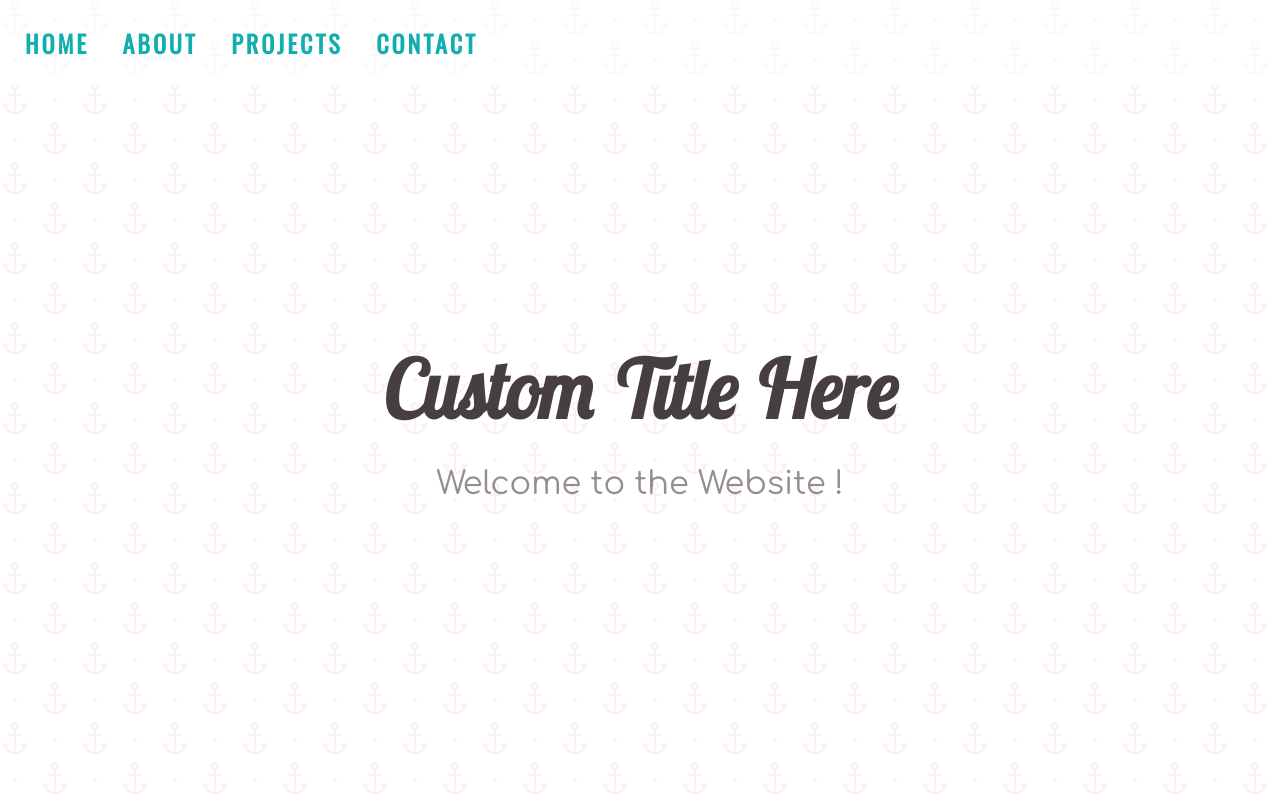
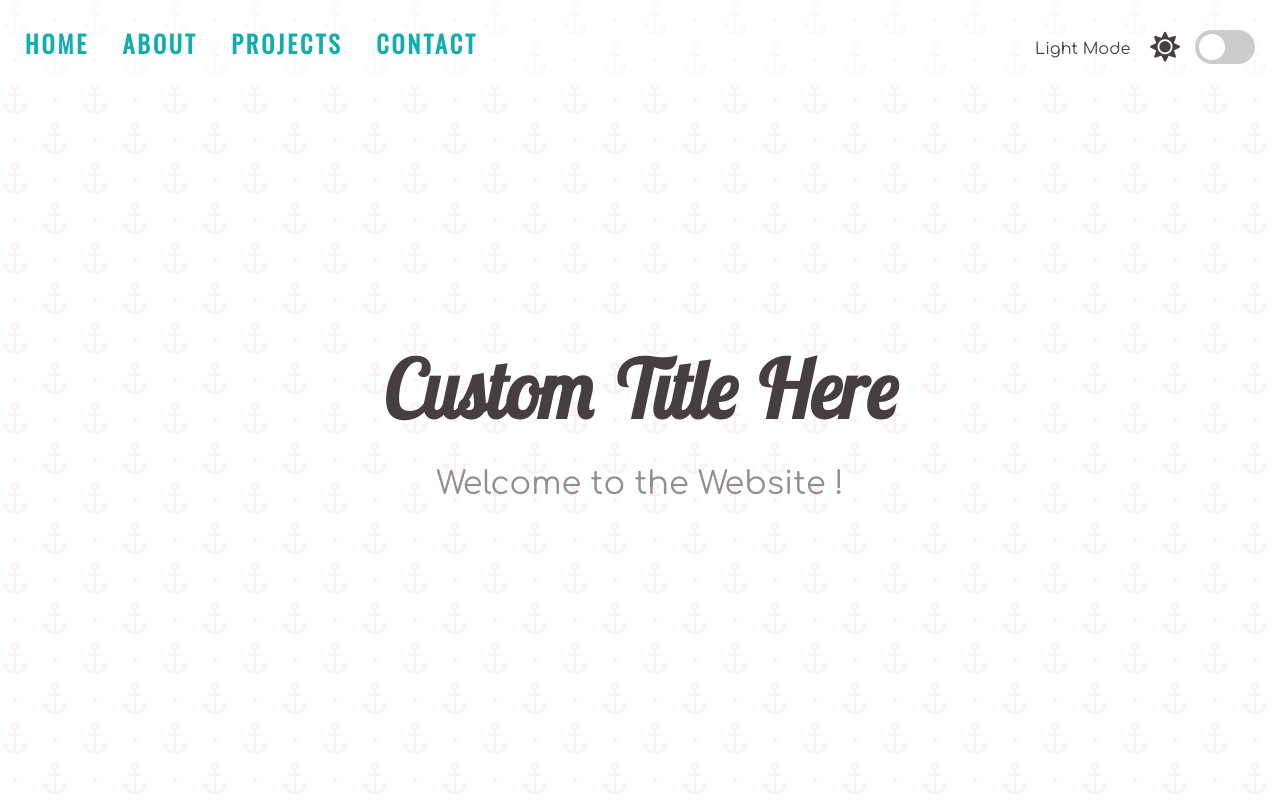
Before and after one commit to pilaga/light-and-dark-mode, a plain HTML site: page index.html in a window 1280 px wide. Shown: the top 800 px of the page. Drawn offline with nearby package versions, Linux system fonts and the light colour scheme.

Commit message:
added light/dark mode switch toggler

```diff
--- a/index.html
+++ b/index.html
@@ -9,6 +9,17 @@
     <link rel="stylesheet" href="style.css">
 </head>
 <body>
+    <!-- light/dark mode switch -->
+    <div class="theme-switch-wrapper">
+        <span id="toggle-icon">
+            <span class="toggle-text">Light Mode</span>
+            <i class="fas fa-sun"></i>
+        </span>
+        <label class="theme-switch">
+            <input type="checkbox">
+            <div class="slider round"></div>
+        </label>
+    </div>
     <!-- navigation -->
     <nav id="nav">
         <a href="#home">HOME</a>
```
